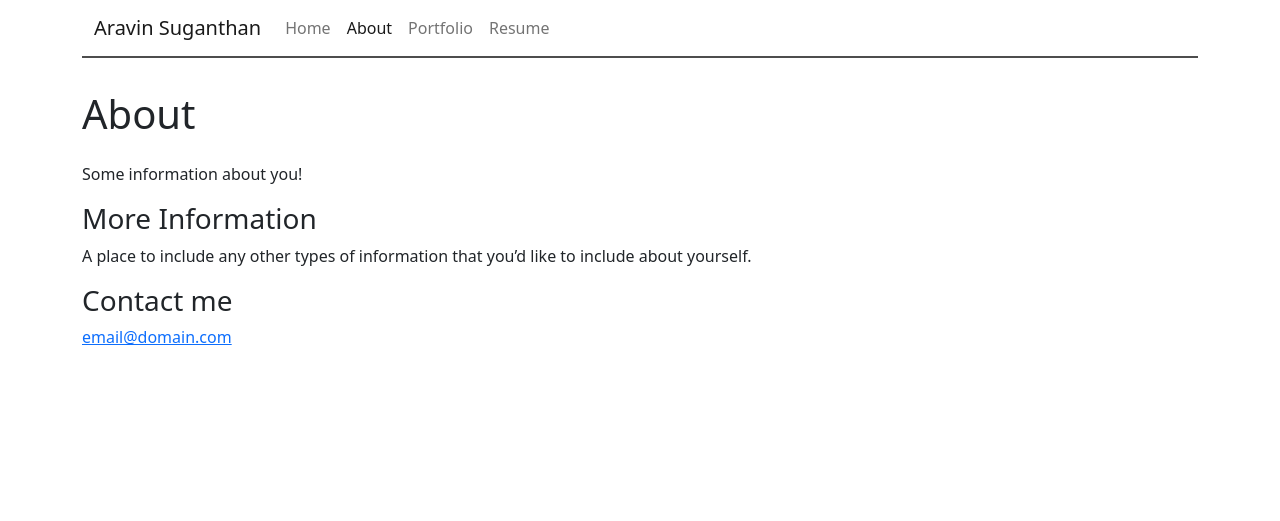
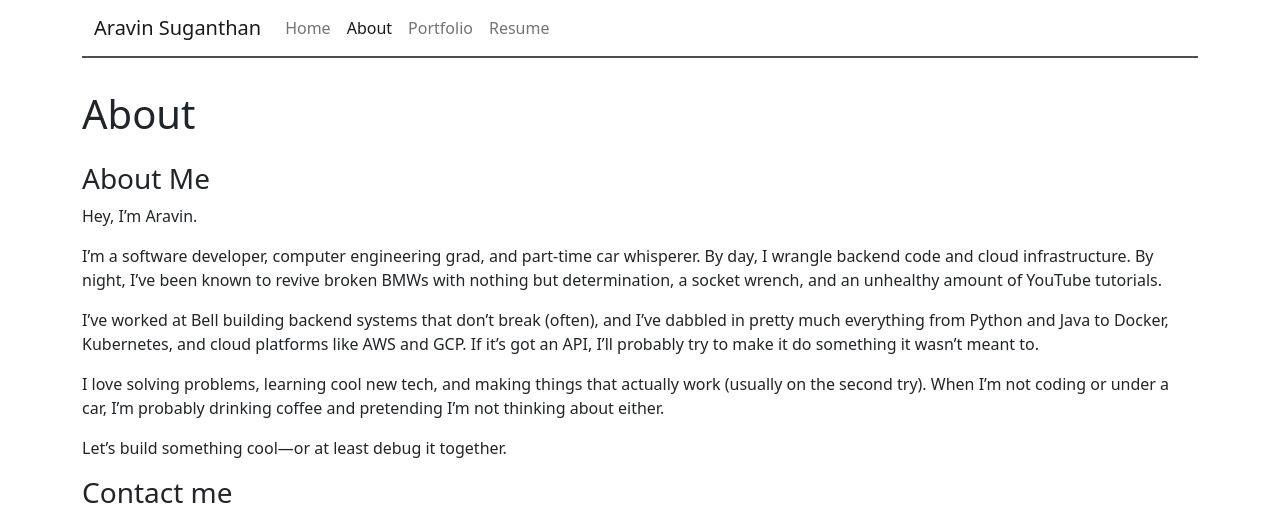
Before and after one commit to Aravin-S/Aravin-S.github.io, a Jekyll site: the page built from about.md, in a window 1280 px wide. Shown: the top 521 px of the page. Built offline with Jekyll 4.4.1, drawn with Linux system fonts in a browser that asks for light colours; some of the changed text lies outside the part shown.

Commit message:
changed about pg

```diff
--- a/_config.yml
+++ b/_config.yml
@@ -5,7 +5,7 @@
 # Name of your site (displayed in the navbar)
 name: Aravin Suganthan
 
-# Your site's title (e.g., Ben's Awesome Site, The GitHub Blog, etc.), used as part of the title tag like Home | Ben's Awesome Site.
+# Your site's title
 title: Aravin Suganthan Portfolio
 
 # Link to avatar in the navbar (/assets/images/avatar.png). Leave empty if no logo desired. Two avatars for light and dark mode.
@@ -13,11 +13,11 @@ title: Aravin Suganthan Portfolio
 lightavatar:
 # Avatar for dark mode site
 darkavatar:
-# A short description (e.g., A blog dedicated to reviewing cat gifs), used as part of the title tag like Ben's Awesome Site | A blog dedicated to reviewing cat gifs instead of Ben's Awesome Site | Long description about a blog dedicated to reviewing cat gifs that would be used when page.title is not defined.
-tagline: Minimalistic Jekyll theme that automatically supports dark and light modes for blogs
+# A short description
+tagline: Portfolio/Blog that documents all of my niche interests and failed hobbies.
 
-# A longer description used for the description meta tag. Also used as fallback for pages that don't provide their own description, and also as part of the page's title tag if neither page.title nor site.tagline has been defined.
-description: Minimalistic Jekyll theme that automatically supports dark and light modes for blogs
+# A longer description used for the description meta tag.
+description: Portfolio/Blog that documents all of my niche interests and failed hobbies.
 
 # The full URL to your site. Note: site.github.url will be used by default.
 url: https://aravin-s.github.io/
@@ -43,7 +43,7 @@ permalink: /:year/:month/:day/:title/
 footer-links:
   email:
   facebook:
-  github: https://github.com/Aravin-S
+  github: Aravin-S
   instagram:
   linkedin: aravin-suganthan
   rss: # just type anything here for a working RSS icon
--- a/about.md
+++ b/about.md
@@ -4,12 +4,23 @@ title: About
 permalink: /about/
 ---
 
-Some information about you!
+### About Me
 
-### More Information
+Hey, I'm Aravin.
 
-A place to include any other types of information that you'd like to include about yourself.
+I'm a software developer, computer engineering grad, and part-time car whisperer. By day, I wrangle backend code and cloud infrastructure. By night, I’ve been known to revive broken BMWs with nothing but determination, a socket wrench, and an unhealthy amount of YouTube tutorials.
+
+I’ve worked at Bell building backend systems that don’t break (often), and I’ve dabbled in pretty much everything from Python and Java to Docker, Kubernetes, and cloud platforms like AWS and GCP. If it's got an API, I’ll probably try to make it do something it wasn’t meant to.
+
+I love solving problems, learning cool new tech, and making things that actually work (usually on the second try). When I’m not coding or under a car, I’m probably drinking coffee and pretending I’m not thinking about either.
+
+Let’s build something cool—or at least debug it together.
+
+
 
 ### Contact me
 
-[email@domain.com](mailto:email@domain.com)
+Feel free to contact me on [LinkedIn](https://www.linkedin.com/in/aravin-suganthan/)!
+
+
+![Gengar](https://i.pinimg.com/originals/66/36/d3/6636d37ba22a391c6353b1436a81f656.gif)
```
